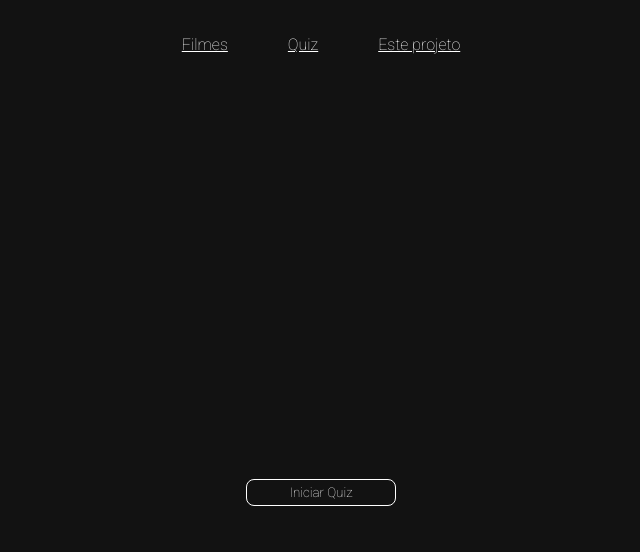
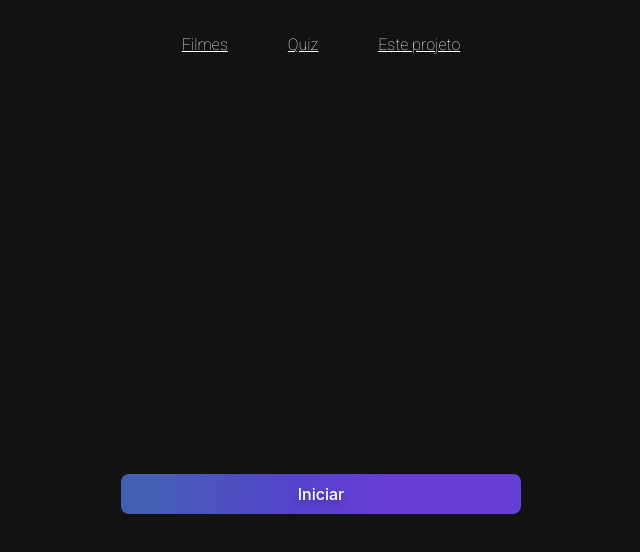
Before and after one commit to vitorsome/vuejs-imdb-vitor, a Vue app: page /quiz in a window 1280 px wide. Shown: the top 552 px of the page, without its empty margins (319-959 px from the left). Built offline with nearby package versions, Linux system fonts and the light colour scheme.

Commit message:
Adicionado objeto de cache e ajustes em estilos

```diff
--- a/src/components/quiz/Quiz.vue
+++ b/src/components/quiz/Quiz.vue
@@ -6,18 +6,19 @@
                 <div>{{ this.getCurrentQuizQuestion() }}</div>
                 <div v-if="this.answerOptions.length > 0" id="options" class="answer-options">
                 <div v-for="option in this.answerOptions" :key="option">
-                    <ButtonOption v-on:btdefaultclicked="checkAnswer" :textButton="option"></ButtonOption>
+                    <ButtonOption v-on:btdefaultclicked="checkAnswer(option)" :textButton="option"></ButtonOption>
                 </div>
                 </div>
             </div>
         </div>
         <div v-if="endProgress">
             <div>Obrigado por jogar! :)</div>
-            <div>A sua pontuação final foi de: {{this.score}}</div>
+            <div>Você acertou <b>{{this.score}}</b> questões!</div>
         </div>
         <div id="buttonsQuiz">
+            <ButtonAction v-if="this.currentQuestion == 0" v-on:btdefaultclicked="startQuiz" :textButton="this.nextButtonText"></ButtonAction>
             <ButtonDefault v-if="this.currentQuestion > 0" v-on:btdefaultclicked="stopQuiz" textButton="Encerrar Quiz"></ButtonDefault>
-            <ButtonDefault v-on:btdefaultclicked="startQuiz" :textButton="this.nextButtonText"></ButtonDefault>
+            <ButtonDefault v-if="this.currentQuestion > 0" v-on:btdefaultclicked="startQuiz" :textButton="this.nextButtonText"></ButtonDefault>
         </div>
     </div>
 </template>
@@ -26,16 +27,13 @@
 import ButtonDefault from '../shared/button-default/ButtonDefault.vue';
 import Loading from '../shared/loading/Loading.vue';
 import ButtonOption from '../shared/button-option/ButtonOption.vue';
+import ButtonAction from '../shared/button-action/ButtonAction.vue';
+import Cache from '../../core/cache';
 
 export default {
   data () {
     return {
-        movie: {
-            name: '',
-            year: '',
-            cast: '',
-            rank: ''
-        },
+        movie: {name: '', year: '', cast: '', rank: ''},
         currentQuestion: 0,
         movies: ['Inception', 'Interstellar', 'Dunkirk', 'Get Out', "Gravity", 'Gone Girl', 'Wonder Woman', 'Inside Out'],
         props: ['visible'],
@@ -45,11 +43,16 @@ export default {
         loading: false,
         answerOptions: [],
         currentMovie: null,
-        nextButtonText: "Iniciar Quiz"
+        nextButtonText: "Iniciar",
+        cache: new Cache()
     }
   },
   methods: {
       startQuiz() {
+        this.endProgress = false;
+        if (this.currentQuestion == 0 && this.indexMovie == 0) {
+            this.score = 0;
+        }
         this.currentQuestion++;
         this.nextButtonText = 'Próxima questão';
         if (this.currentMovie == null) {
@@ -62,6 +65,8 @@ export default {
         }
         this.loading = true;
         if (this.currentMovie != '') {
+            this.cache.getObjectCache(this.currentMovie);
+            if (!this.cache.value) {
                 fetch("https://imdb8.p.rapidapi.com/auto-complete?q="+encodeURI(this.currentMovie), {
                         "method": "GET",
                         "headers": {
@@ -72,20 +77,30 @@ export default {
                     .then(response => {
                         return response.json();
                     }).then(response => {
-                    this.movie.name = response.d[0].l;
-                    this.movie.year = response.d[0].y;
-                    this.movie.cast = response.d[0].s;
-                    this.movie.rank = response.d[0].rank;
-                    this.loading = false;
-                    this.getAnswerOptionsCurrentMovie();
+                        this.cache.setObjectCache(this.currentMovie, JSON.stringify(response));
+                        this.fillMovieInformation(response);
                     })
                     .catch(err => {
                         console.error(err);
                     });
+                } else {
+                    this.fillMovieInformation(this.cache.value);
                 }
+            }
+      },
+      fillMovieInformation(movieInformation) {
+          this.movie.name = movieInformation.d[0].l;
+          this.movie.year = movieInformation.d[0].y;
+          this.movie.cast = movieInformation.d[0].s;
+          this.movie.rank = movieInformation.d[0].rank;
+          this.getAnswerOptionsCurrentMovie();
+          this.loading = false;
       },
       stopQuiz() {
           this.endProgress = true;
+          this.nextButtonText = 'Jogar novamente';
+          this.indexMovie = 0;
+          this.currentQuestion = 0;
       },
       getCurrentQuizQuestion() {
           switch (this.currentQuestion) {
@@ -105,7 +120,7 @@ export default {
              let randomActors = ['Anthony Hopkins','Angelina Jolie','Morgan Freeman',
              'Robert De Niro', 'Julia Roberts', 'Jeniffer Lawrence', 'Amy Adams',
              'Tom Cruise', 'Brad Pitt', 'Nicole Kidman', 'Leonardo DiCaprio', 'Joseph Gordon-Levitt',
-             'Gal Gadot', 'George Clooney', 'Anne Hathaway', 'Daniel Kaluuya', 'Allison Williams']
+             'Gal Gadot', 'George Clooney', 'Anne Hathaway', 'Daniel Kaluuya', 'Allison Williams'];
              const shuffled = randomActors.sort(() => 0.5 - Math.random());
              this.answerOptions.push(shuffled.slice(0, 2).join(', '));
              this.answerOptions.push(shuffled.slice(2, 4).join(', '));
@@ -116,8 +131,15 @@ export default {
          }
          this.answerOptions = this.answerOptions.sort(() => 0.5 - Math.random());
       },
-      checkAnswer() {
-
+      checkAnswer(option) {
+          if (this.currentQuestion == 1 && option == this.movie.year) {
+              this.score++;
+          } else if (this.currentQuestion == 2 && option == this.movie.cast) {
+              this.score++;
+          } else if (this.currentQuestion == 3 && option == this.movie.rank) {
+              this.score++;
+          }
+          this.startQuiz();
       }
   },
   mounted() {
@@ -126,7 +148,8 @@ export default {
   components: {
       ButtonDefault,
       Loading,
-      ButtonOption
+      ButtonOption,
+      ButtonAction
   }
 }
 </script>
--- /dev/null
+++ b/src/components/shared/button-action/ButtonAction.vue
@@ -0,0 +1,54 @@
+<template>
+   <div>
+    <button type="button" class="button-option"  @click="$emit('btdefaultclicked', $event.target.checked)">
+        {{ this.textButton }}
+    </button>
+  </div>
+</template>
+
+<script>
+export default {
+  data () {
+    return {
+
+    }
+  },
+  props:['textButton']
+}
+</script>
+
+<style scoped>
+.button-option {
+        background-image: linear-gradient(92.88deg, #455EB5 9.16%, #5643CC 43.89%, #673FD7 64.72%);
+        border-radius: 8px;
+        border-style: none;
+        box-sizing: border-box;
+        color: #FFFFFF;
+        cursor: pointer;
+        flex-shrink: 0;
+        font-family: "Inter UI","SF Pro Display",-apple-system,BlinkMacSystemFont,"Segoe UI",Roboto,Oxygen,Ubuntu,Cantarell,"Open Sans","Helvetica Neue",sans-serif;
+        font-size: 16px;
+        font-weight: 500;
+        height: 40px;
+        padding: 0 1.6rem;
+        text-align: center;
+        text-shadow: rgba(0, 0, 0, 0.25) 0 3px 8px;
+        transition: all .5s;
+        user-select: none;
+        -webkit-user-select: none;
+        touch-action: manipulation;
+        margin: 10px 5px;
+        min-width: 400px;
+    }
+
+    .button-option:hover {
+        box-shadow: rgba(80, 63, 205, 0.5) 0 1px 30px;
+        transition-duration: .1s;
+    }
+
+    @media (min-width: 768px) {
+        .button-option {
+            padding: 0 2.6rem;
+        }
+    }
+</style>
--- /dev/null
+++ b/src/core/cache.js
@@ -0,0 +1,28 @@
+let Cache = function() {
+    this.init();
+    this.key = '';
+    this.value = '';
+}
+
+Cache.prototype.init = function() {
+    console.log('iniciando objeto de cache');
+    //Verifica se existe session storage
+
+}
+
+Cache.prototype.setObjectCache = function(key, value) {
+    sessionStorage.setItem(key, value);
+}
+
+Cache.prototype.getObjectCache = function(key) {
+    console.log(key);
+    this.key = key;
+    this.value = false;
+    let cached = sessionStorage.getItem(key);
+    if (cached) {
+       this.key = key;
+       this.value = JSON.parse(cached);
+    }
+}
+
+export default Cache;
```
Lines whose indentation alone changed are shown as unchanged.
